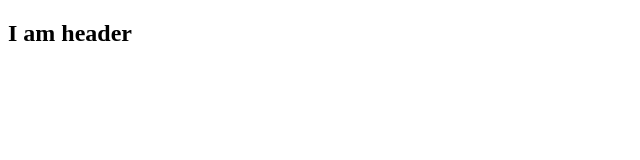
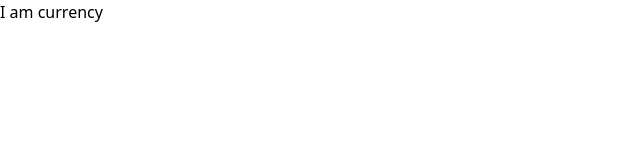
Before and after one commit to Bikesh-ydv/currency-converter, a React app: page / in a window 1280 px wide. Shown: the whole page, without its empty margins (0-640 px from the left). Built offline with nearby package versions, Linux system fonts and the light colour scheme.

Commit message:
Tailwind added

```diff
--- a/app.js
+++ b/app.js
@@ -1,3 +1,4 @@
 import ReactDOM from "react-dom"
+import Currency from "./src/Currency";
 const root = ReactDOM.createRoot(document.getElementById('root'));
-root.render(<h2>I am header</h2>);
+root.render(<Currency/>);
--- a/index.html
+++ b/index.html
@@ -4,6 +4,7 @@
     <meta charset="UTF-8">
     <meta name="viewport" content="width=device-width, initial-scale=1.0">
     <title>Currency Converter</title>
+    <link rel="stylesheet" href="./src/index.css">
 </head>
 <body>
     <div id="root"></div>
--- a/package.json
+++ b/package.json
@@ -15,6 +15,8 @@
     "react-dom": "^18.3.1"
   },
   "devDependencies": {
-    "process": "^0.11.10"
+    "postcss": "^8.4.38",
+    "process": "^0.11.10",
+    "tailwindcss": "^3.4.4"
   }
 }
--- /dev/null
+++ b/src/Currency.js
@@ -0,0 +1,8 @@
+const Currency = ()=>{
+    return(
+        <div>
+           <h1> I am currency</h1>
+        </div>
+    )
+}
+export default Currency;
--- /dev/null
+++ b/src/index.css
@@ -0,0 +1,3 @@
+@tailwind base;
+@tailwind components;
+@tailwind utilities;
--- /dev/null
+++ b/tailwind.config.js
@@ -0,0 +1,10 @@
+/** @type {import('tailwindcss').Config} */
+module.exports = {
+  content: [
+    "./src/**/*.{html,js,ts,jsx,tsx}",
+  ],
+  theme: {
+    extend: {},
+  },
+  plugins: [],
+}
```
Also changed, not shown: .postcssrc (added), 1 other file.
